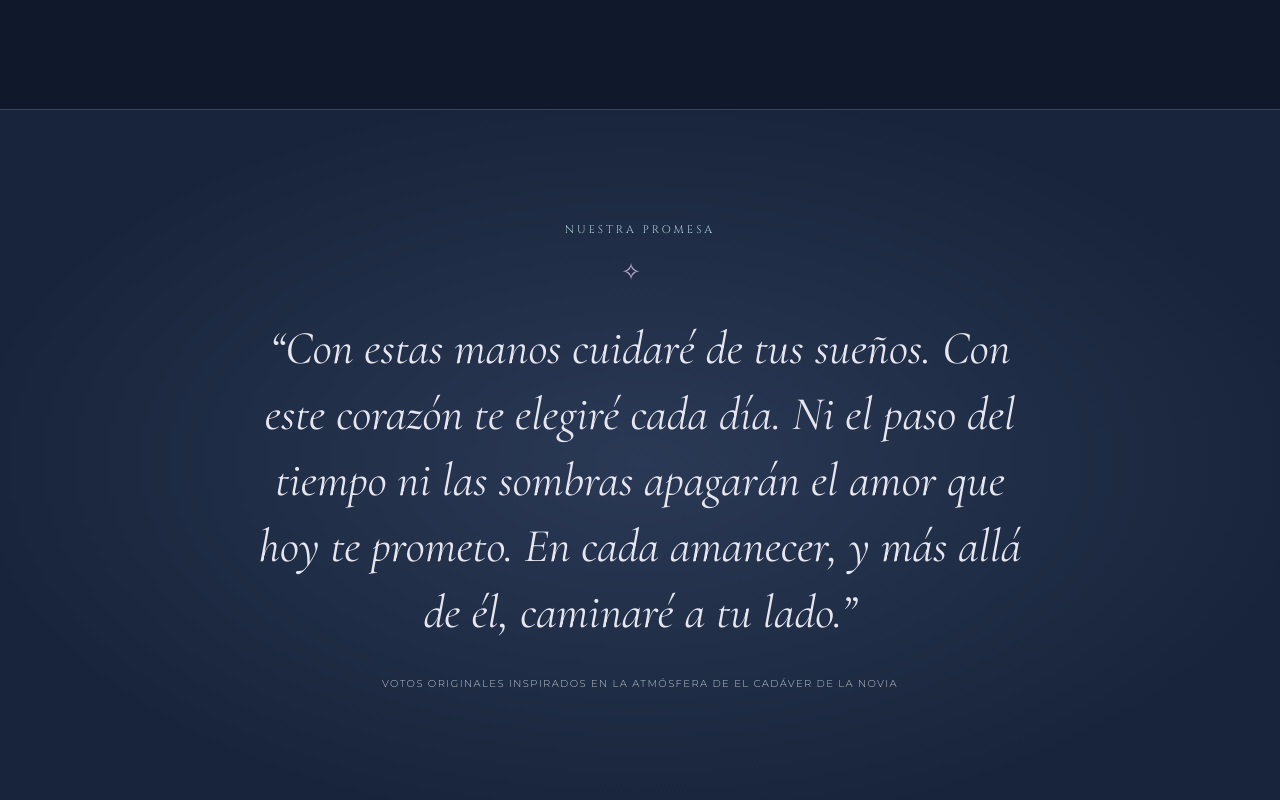
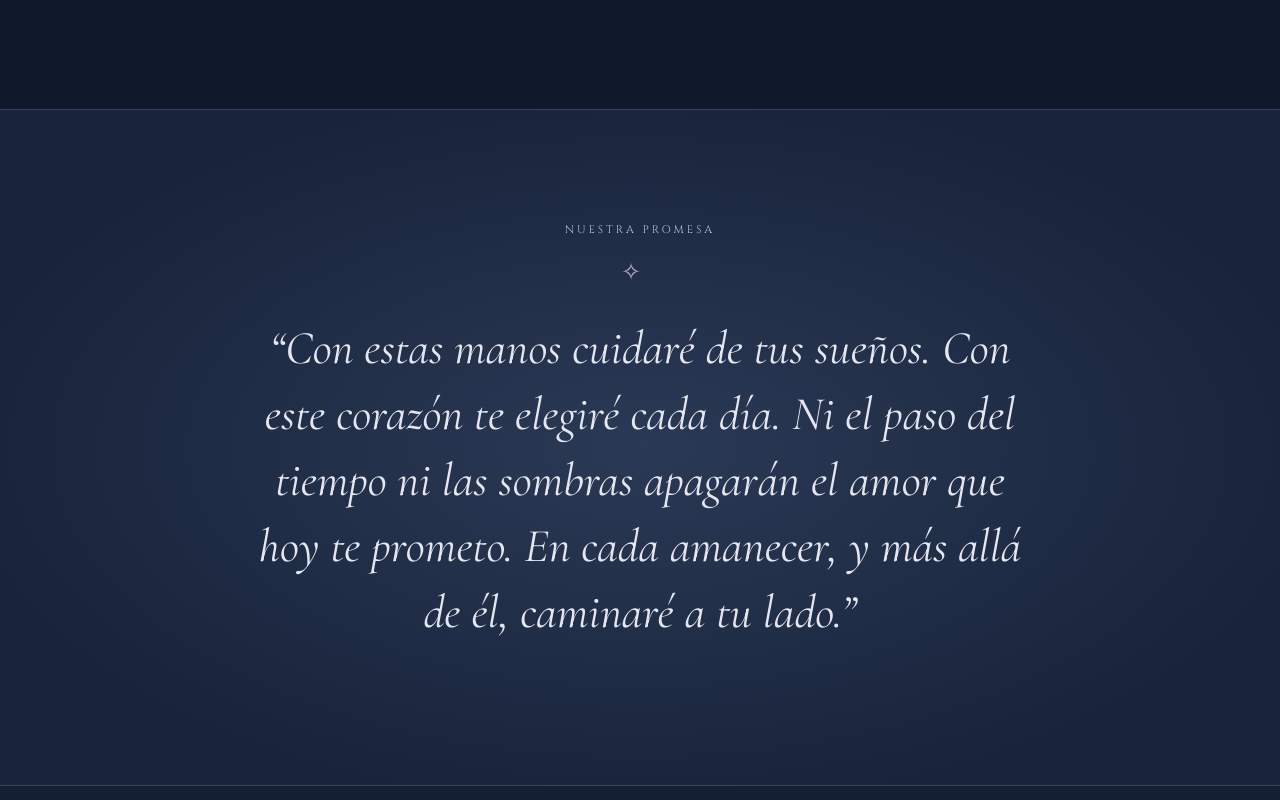
Before and after one commit to Sr-ChrisCaballero/Invitacion, a plain HTML site: page index.html in a window 1280 px wide. Shown: the part 1280-2080 px from the top of the page. Drawn offline with nearby package versions, Linux system fonts and the light colour scheme.

Commit message:
Feat-Descripciones

```diff
--- a/index.html
+++ b/index.html
@@ -627,7 +627,6 @@
           <p class="eyebrow">Nos unimos en matrimonio</p>
           <h1>Jennifer Gasca<span>&amp;</span>Christian Caballero</h1>
           <p class="hero-date">18 · DICIEMBRE · 2026</p>
-          <a class="button" href="#invitacion">Descubre nuestra invitación</a>
         </div>
         <div class="hero-image">
           <div class="photo-placeholder">
@@ -662,9 +661,6 @@
           hoy te prometo. En cada amanecer, y más allá de él, caminaré a tu
           lado.”
         </blockquote>
-        <p class="note">
-          Votos originales inspirados en la atmósfera de El cadáver de la novia
-        </p>
       </section>
       <section class="section families">
         <p class="eyebrow">Con el amor de nuestras familias</p>
```
